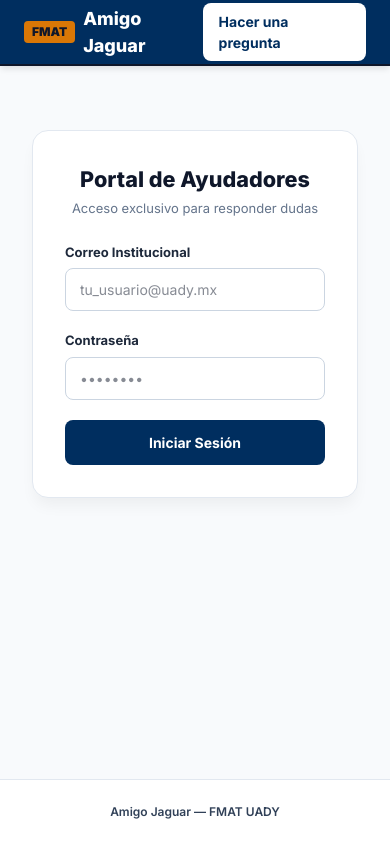
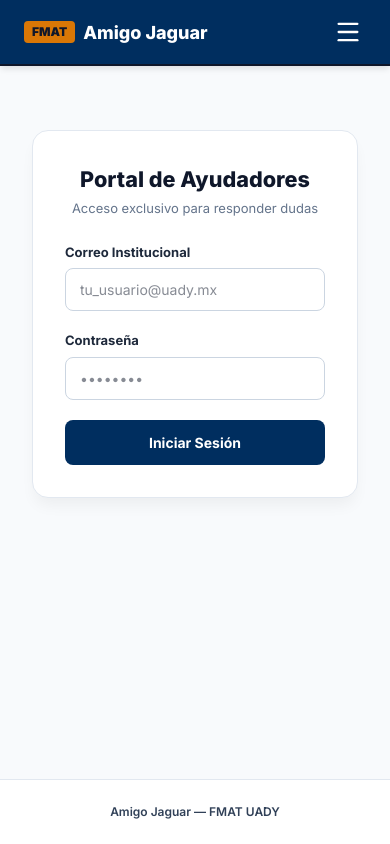
Before and after one commit to criscnsn/amigo-jaguar, a Next.js app: page /admin/login in a window 390 px wide. Built offline with nearby package versions, Linux system fonts and the light colour scheme; no server answers.

Commit message:
feat: navbar adapatativa a dispositivos moviles

```diff
--- a/src/components/layout/navbar.module.css
+++ b/src/components/layout/navbar.module.css
@@ -15,6 +15,9 @@
   display: flex;
   align-items: center;
   justify-content: space-between;
+  position: relative;
+  z-index: 51; /* Asegura que el logo y el botón queden por encima del menú desplegado */
+  background-color: #002E5F;
 }
 
 .brand {
@@ -36,7 +39,10 @@
   font-weight: 900;
 }
 
-.navLinks {
+/* ==============================================================
+   DISEÑO DESKTOP (Computadoras y Tabletas grandes)
+   ============================================================== */
+.navLinksDesktop {
   display: flex;
   align-items: center;
   gap: 1.75rem;
@@ -57,7 +63,7 @@
   color: #F59E0B; /* Dorado al pasar el mouse */
 }
 
-.ctaButton {
+.ctaButtonDesktop {
   background-color: #FFFFFF;
   color: #002E5F;
   font-weight: 700;
@@ -68,12 +74,92 @@
   transition: background-color 0.15s ease;
 }
 
-.ctaButton:hover {
+.ctaButtonDesktop:hover {
   background-color: #FEF3C7;
 }
 
+/* El botón de hamburguesa y el contenedor móvil nacen ocultos */
+.menuButton {
+  display: none;
+  background: none;
+  border: none;
+  color: #FFFFFF;
+  cursor: pointer;
+  padding: 0.25rem;
+}
+
+.mobileMenu {
+  display: none;
+}
+
+/* ==============================================================
+   DISEÑO MÓVIL (Celulares y Tabletas pequeñas)
+   ============================================================== */
 @media (max-width: 768px) {
-  .navLinks {
-    display: none; /* En celular se ocultará para luego meter menú hamburguesa */
+  /* Ocultamos los enlaces en fila */
+  .navLinksDesktop {
+    display: none;
+  }
+
+  /* Mostramos el botón de hamburguesa */
+  .menuButton {
+    display: flex;
+    align-items: center;
+    justify-content: center;
+  }
+
+  /* Menú Desplegable Full Width */
+  .mobileMenu {
+    display: block;
+    position: absolute;
+    top: 4rem; /* Empieza exactamente debajo del header de 4rem */
+    left: 0;
+    width: 100%;
+    background-color: #002E5F;
+    border-bottom: 2px solid #0F172A;
+    box-shadow: 0 10px 15px -3px rgba(0, 0, 0, 0.1);
+
+    /* Efecto de deslizarse de arriba hacia abajo */
+    transform: translateY(-150%);
+    transition: transform 0.3s ease-in-out;
+    z-index: 49; /* Debe quedar por debajo de .container (51) */
+  }
+
+  /* Clase que se activa con el useState en React */
+  .mobileMenuOpen {
+    transform: translateY(0);
+  }
+
+  .navLinksMobile {
+    display: flex;
+    flex-direction: column;
+    padding: 1.5rem;
+    gap: 1.25rem;
+  }
+
+  .navLinkMobile {
+    color: #F8FAFC;
+    font-size: 1.125rem;
+    font-weight: 600;
+    text-decoration: none;
+    display: flex;
+    align-items: center;
+    gap: 0.75rem;
+  }
+
+  /* El botón de pregunta se adapta a todo el ancho en celular */
+  .ctaButtonMobile {
+    margin-top: 0.75rem;
+    background-color: #D97706;
+    color: #FFFFFF;
+    font-weight: 800;
+    padding: 1rem;
+    border-radius: 0.5rem;
+    font-size: 1.0625rem;
+    text-decoration: none;
+    text-align: center;
+    display: flex;
+    justify-content: center;
+    box-shadow: 0 4px 6px -1px rgba(217, 119, 6, 0.2);
   }
 }
--- a/src/components/layout/navbar.tsx
+++ b/src/components/layout/navbar.tsx
@@ -1,17 +1,36 @@
+"use client";
+
+import { useState } from "react";
 import Link from "next/link";
-import { HelpCircle, BookOpen, Search } from "lucide-react";
+import { HelpCircle, BookOpen, Search, Menu, X } from "lucide-react";
 import styles from "./navbar.module.css";
 
 export function Navbar() {
+  const [isMenuOpen, setIsMenuOpen] = useState(false);
+
+  const toggleMenu = () => setIsMenuOpen(!isMenuOpen);
+  const closeMenu = () => setIsMenuOpen(false);
+
   return (
     <header className={styles.header}>
       <div className={styles.container}>
-        <Link href="/" className={styles.brand}>
+        {/* Logo - Cierra el menú si se le da clic estando en móvil */}
+        <Link href="/" className={styles.brand} onClick={closeMenu}>
           <span className={styles.brandBadge}>FMAT</span>
           <span>Amigo Jaguar</span>
         </Link>
 
-        <nav className={styles.navLinks}>
+        {/* Botón Hamburguesa (Solo visible en pantallas pequeñas) */}
+        <button
+          className={styles.menuButton}
+          onClick={toggleMenu}
+          aria-label="Alternar menú"
+        >
+          {isMenuOpen ? <X size={28} /> : <Menu size={28} />}
+        </button>
+
+        {/* Navegación Desktop (Oculta en móvil) */}
+        <nav className={styles.navLinksDesktop}>
           <Link href="/preguntas" className={styles.navLink}>
             <HelpCircle size={16} />
             Preguntas
@@ -24,11 +43,31 @@
             <BookOpen size={16} />
             Recursos y Croquis
           </Link>
+          <Link href="/preguntas/nueva" className={styles.ctaButtonDesktop}>
+            Hacer una pregunta
+          </Link>
         </nav>
+      </div>
 
-        <Link href="/preguntas/nueva" className={styles.ctaButton}>
-          Hacer una pregunta
-        </Link>
+      {/* Navegación Móvil (Se desliza hacia abajo) */}
+      <div className={`${styles.mobileMenu} ${isMenuOpen ? styles.mobileMenuOpen : ""}`}>
+        <nav className={styles.navLinksMobile}>
+          <Link href="/preguntas" className={styles.navLinkMobile} onClick={closeMenu}>
+            <HelpCircle size={20} />
+            Preguntas
+          </Link>
+          <Link href="/rastreo" className={styles.navLinkMobile} onClick={closeMenu}>
+            <Search size={20} />
+            Rastrear Duda
+          </Link>
+          <Link href="/recursos" className={styles.navLinkMobile} onClick={closeMenu}>
+            <BookOpen size={20} />
+            Recursos y Croquis
+          </Link>
+          <Link href="/preguntas/nueva" className={styles.ctaButtonMobile} onClick={closeMenu}>
+            Hacer una pregunta
+          </Link>
+        </nav>
       </div>
     </header>
   );
```
